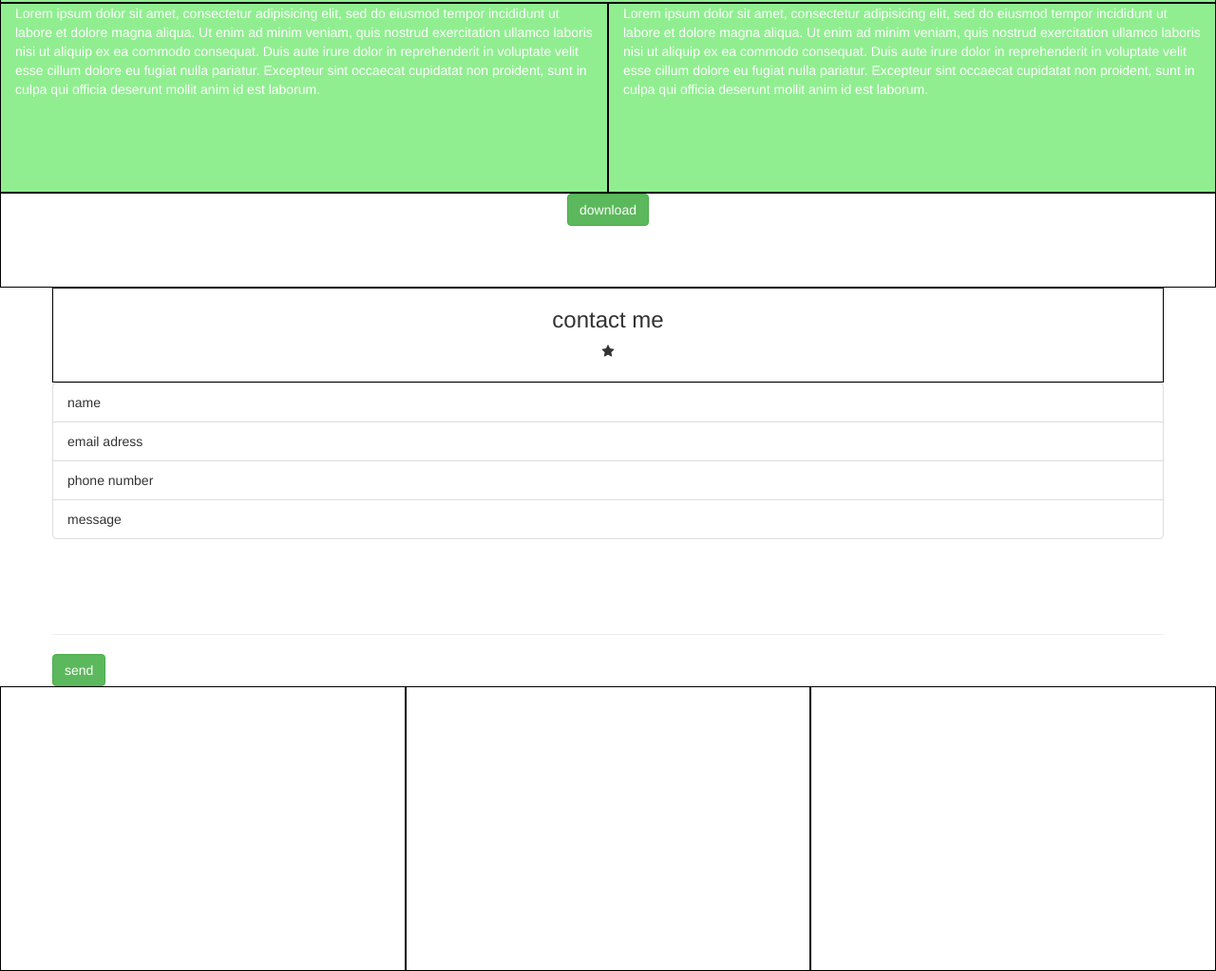
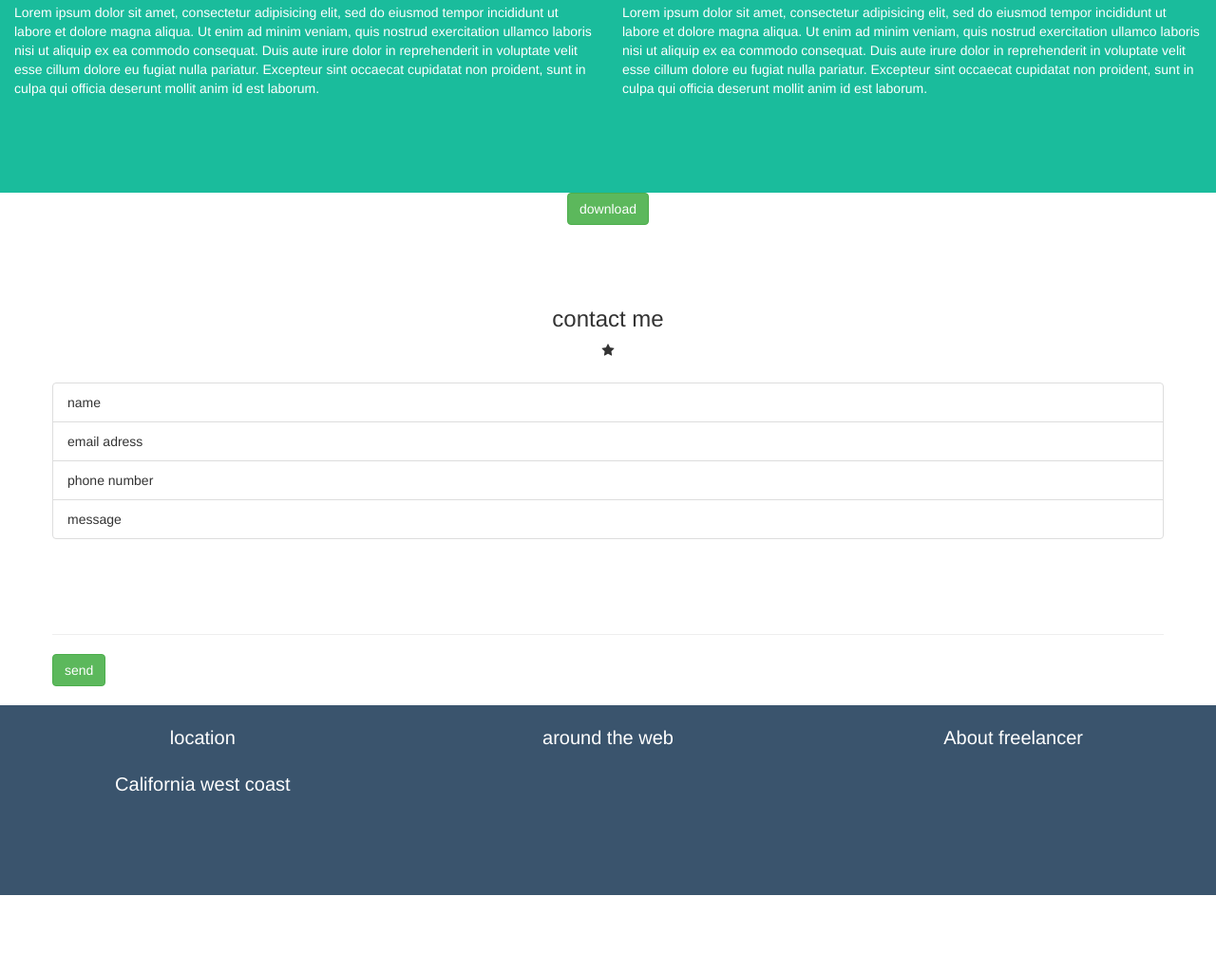
Before and after one commit to adele-recubini/html-css-bootstrap-freelancer, a plain HTML site: page index.html in a window 1280 px wide. Shown: the part 1327-2350 px from the top of the page at 95% size. After the commit the page ends 2270 px from the top, so only its background shows below. Drawn offline with nearby package versions, Linux system fonts and the light colour scheme.

Commit message:
modifiche

```diff
--- a/css/style.css
+++ b/css/style.css
@@ -1,5 +1,5 @@
 [class*="col-"] {
-  border: 1px solid black;
+  /* border: 1px solid black; */
   /* background: pink; */
   height: 300px;
   text-align: left;
@@ -7,11 +7,11 @@
 
 .navbar{
   height: 80px;
-  background-color: red;
+  background-color:red;
 }
 
 .jumbatron-style{
-  background-color: lightgreen;
+  background-color: #1ABC9C;
   text-align: center;
   display: inline-block;
   height: 400px;
@@ -49,7 +49,7 @@ h2{
 }
 .what{
   height: 200px;
-  background-color: lightgreen;
+  background-color:#1ABC9C;
 }
 .what, #text{
 color: white;
@@ -58,5 +58,19 @@ color: white;
   height: 250px;
 }
 .about{
-  background-color: lightgreen;
+  background-color:#1ABC9C;
 }
+p{
+  text-align: center;
+  color: white;
+  font-size: 20px;
+  margin-top:20px;
+}
+.footer{
+  height: 200px;
+  background-color: #3A546D;
+  margin-top: 20px;
+}
+.footer>ul>li{
+  display:inline-block;
+}
--- a/index.html
+++ b/index.html
@@ -114,9 +114,21 @@
 
          <!-- footer -->
          <div class="row">
-           <div class="col-xs-12 col-sm-4"></div>
-           <div class="col-xs-12 col-sm-4"></div>
-           <div class="col-xs-12 col-sm-4"></div>
+           <div class=" footer col-xs-12 col-sm-4">
+             <p>location</p>
+             <p>California west coast</p>
+           </div>
+           <div class=" footer col-xs-12 col-sm-4">
+             <p>around the web</p>
+             <ul>
+               <li></li>
+               <li></li>
+               <li></li>
+             </ul>
+           </div>
+           <div class="footer col-xs-12 col-sm-4">
+             <p>About freelancer</p>
+           </div>
          </div>
 
       </div>
```
